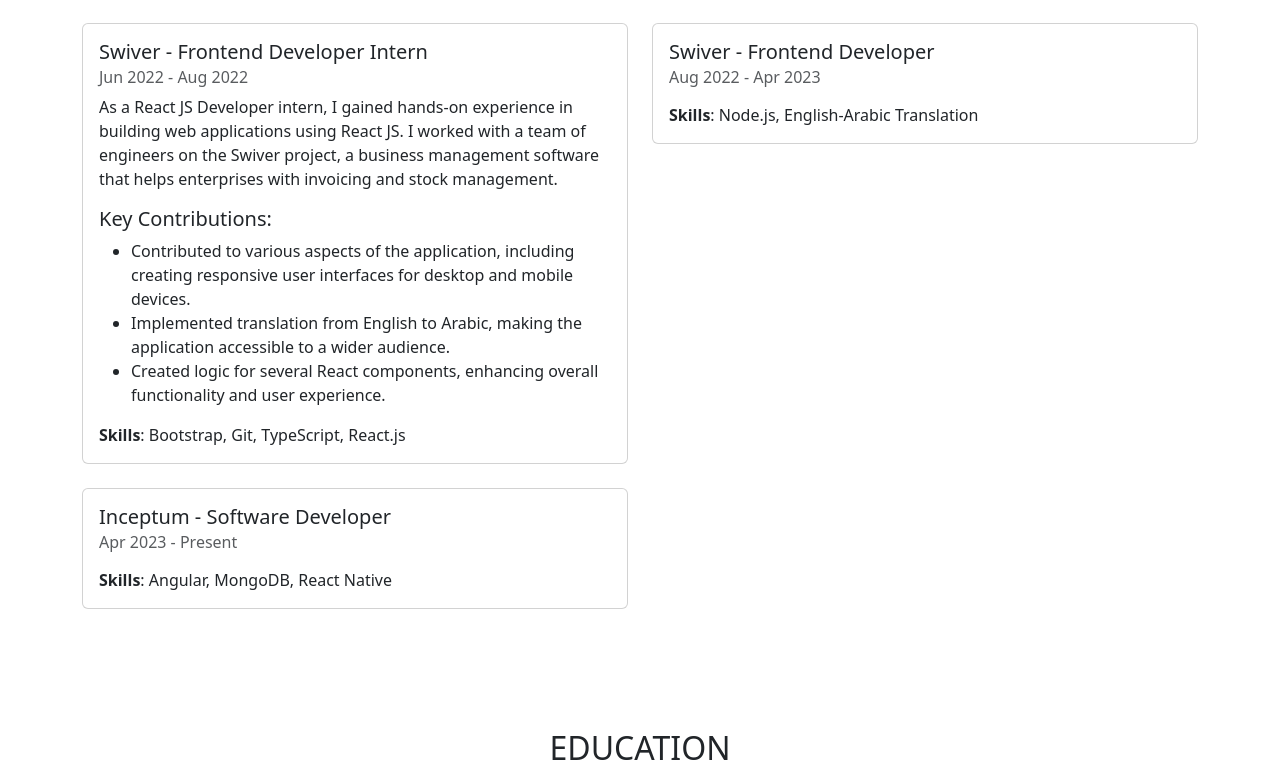
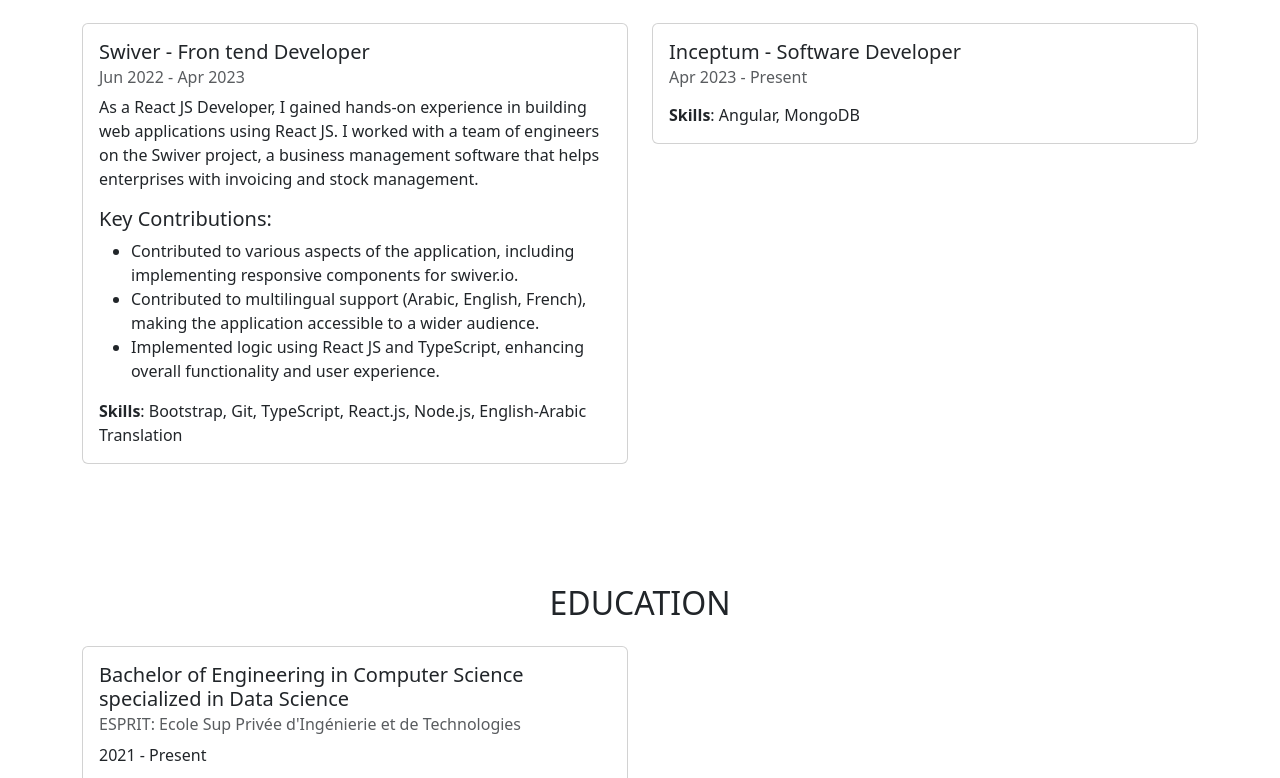
Before and after one commit to mohamedaziz-ouertatani/portfolio, a React (Create React App) app: page / in a window 1280 px wide. Shown: the part 782-1560 px from the top of the page. Built offline with nearby package versions, Linux system fonts and the light colour scheme.

Commit message:
updated resume, and other files

```diff
--- a/src/components/sections/About.js
+++ b/src/components/sections/About.js
@@ -20,7 +20,7 @@
           </Col>
           <Col md={12}>
             <p>
-              Hello! 👋 I'm Aziz and I am a web developer with a passion for front-end development. Over the past few years, I've been immersed in the world of software development, gaining hands-on experience and honing my skills in creating dynamic and responsive web applications.
+              Hello! 👋 I'm Aziz, a passionate web developer. Over the past few years, I've been immersed in the world of software development, gaining hands-on experience and honing my skills in creating dynamic and responsive web applications.
             </p>
             <p>
             I'm currently a third year student at <a className="text-decoration-none" href="https://esprit.tn/">ESPRIT</a> pursuing my Computer Science Engineering degree specialized in Data Science. I delve into the depths of data science, exploring the intricacies of algorithms and data structures. My passion for technology extends beyond the academic realm. I'm also a professional Muay Thai fighter, bringing discipline and determination into everything I do.
@@ -29,7 +29,7 @@
               As I look to the future, my goal is to transition from working on projects to making my own projects. I'm driven by the desire to make a meaningful impact in the tech world and create solutions that resonate with users.
             </p>
             <br/>
-            <p>When I'm not on the computer, I enjoy working out, motorcycling, and gaming</p>
+            <p>When I'm not on the computer, I enjoy going to gym, motorcycling, and gaming 🥊🏍️🎮</p>
           </Col>
         </Row>
       </Container>
--- a/src/components/sections/Education.js
+++ b/src/components/sections/Education.js
@@ -6,9 +6,9 @@
   const educationData = [
     {
       institution: 'ESPRIT: Ecole Sup Privée d\'Ingénierie et de Technologies',
-      degree: 'Bachelor of Engineering in Computer Science',
-      year: '2022 - Present',
-      relevantCourses: ['UML', 'Web Technologies 2.0', 'Databases', 'Estimation Techniques for Engineers', 'IP Essentials', 'Administration and Security Systems for Unix'],
+      degree: 'Bachelor of Engineering in Computer Science specialized in Data Science',
+      year: '2021 - Present',
+      relevantCourses: ['UML', 'Web Technologies 2.0', 'Databases', 'Estimation Techniques for Engineers', 'IP Essentials', 'Administration and Security Systems for Unix', 'Photoshop and Video Editing'],
     },
     // Add more educational experiences as needed
   ];
--- a/src/components/sections/Experience.js
+++ b/src/components/sections/Experience.js
@@ -4,26 +4,21 @@
 const Experience = () => {
   const experiencesData = [
     {
-      title: 'Swiver - Frontend Developer Intern',
-      date: 'Jun 2022 - Aug 2022',
-      description: `As a React JS Developer intern, I gained hands-on experience in building web applications using React JS.
+      title: 'Swiver - Fron tend Developer',
+      date: 'Jun 2022 - Apr 2023',
+      description: `As a React JS Developer, I gained hands-on experience in building web applications using React JS.
       I worked with a team of engineers on the Swiver project, a business management software that helps enterprises with invoicing and stock management.`,
       contributions: [
-        'Contributed to various aspects of the application, including creating responsive user interfaces for desktop and mobile devices.',
-        'Implemented translation from English to Arabic, making the application accessible to a wider audience.',
-        'Created logic for several React components, enhancing overall functionality and user experience.',
+        'Contributed to various aspects of the application, including implementing responsive components for swiver.io.',
+        'Contributed to multilingual support (Arabic, English, French), making the application accessible to a wider audience.',
+        'Implemented logic using React JS and TypeScript, enhancing overall functionality and user experience.',
       ],
-      skills: ['Bootstrap', 'Git', 'TypeScript', 'React.js'],
-    },
-    {
-      title: 'Swiver - Frontend Developer',
-      date: 'Aug 2022 - Apr 2023',
-      skills: ['Node.js', 'English-Arabic Translation'],
+      skills: ['Bootstrap', 'Git', 'TypeScript', 'React.js', 'Node.js', 'English-Arabic Translation'],
     },
     {
       title: 'Inceptum - Software Developer',
       date: 'Apr 2023 - Present',
-      skills: ['Angular', 'MongoDB', 'React Native'],
+      skills: ['Angular', 'MongoDB'],
     },
     // Add more experiences as needed
   ];
--- a/src/components/sections/Projects.js
+++ b/src/components/sections/Projects.js
@@ -4,12 +4,31 @@
 const Projects = () => {
   const projectsData = [
     {
+      title: 'Portfolio',
+      description: 'A personal portfolio static website to showcase my skills, experiences, and projects.',
+      technologies: ['ReactJS', 'JavaScript', 'Bootstrap'],
+      githubLink: 'https://github.com/mohamedaziz-ouertatani/portfolio',
+      liveDemoLink: 'https://mohamedaziz-ouertatani.github.io/portfolio/',
+    },
+    {
       title: 'EXPRIT Student Portal',
-      description: 'A React app for easy access to academic info. Features include absences, credits, marks, internships, results, and timetable.',
+      description: 'A React app for easy access to academic info. Features include absences, credits, marks, internships, results, and schedules.',
       technologies: ['ReactJS', 'TypeScript', 'Bootstrap'],
       githubLink: 'https://github.com/mohamedaziz-ouertatani/exprit-student-portal',
-      liveDemoLink: 'https://yourusername.github.io/exprit-student-portal',
     },
+    {
+      title: 'The Motherland Game',
+      description: 'A collaborative 1st-year project. Contributed to code in C alongside SDL library. Used GitHub for version control. Designed using Adobe software. Integrated Joystick components with Arduino hardware and software.',
+      technologies: ['C', 'SDL', 'Adobe', 'Arduino'],
+      githubLink: 'https://github.com/mohamedaziz-ouertatani/1A1-Achilles',
+    },
+    {
+      title: 'WASHA Website',
+      description: 'Collaborative 2nd-year project. Contributed to code for creating different UIs using HTML+Bootstrap. Implemented CRUDs for entities using PHP. Created and managed the database using Oracle. Used GitHub and Git for version control.',
+      technologies: ['HTML', 'Bootstrap', 'PHP', 'Oracle'],
+      githubLink: 'https://github.com/2A-22-23/project2223_2a1-2a1_mind-benders',
+    },
+
   ];
 
   return (
```
Also changed, not shown: 1 other file (tests, documents, lock files or other folders).
